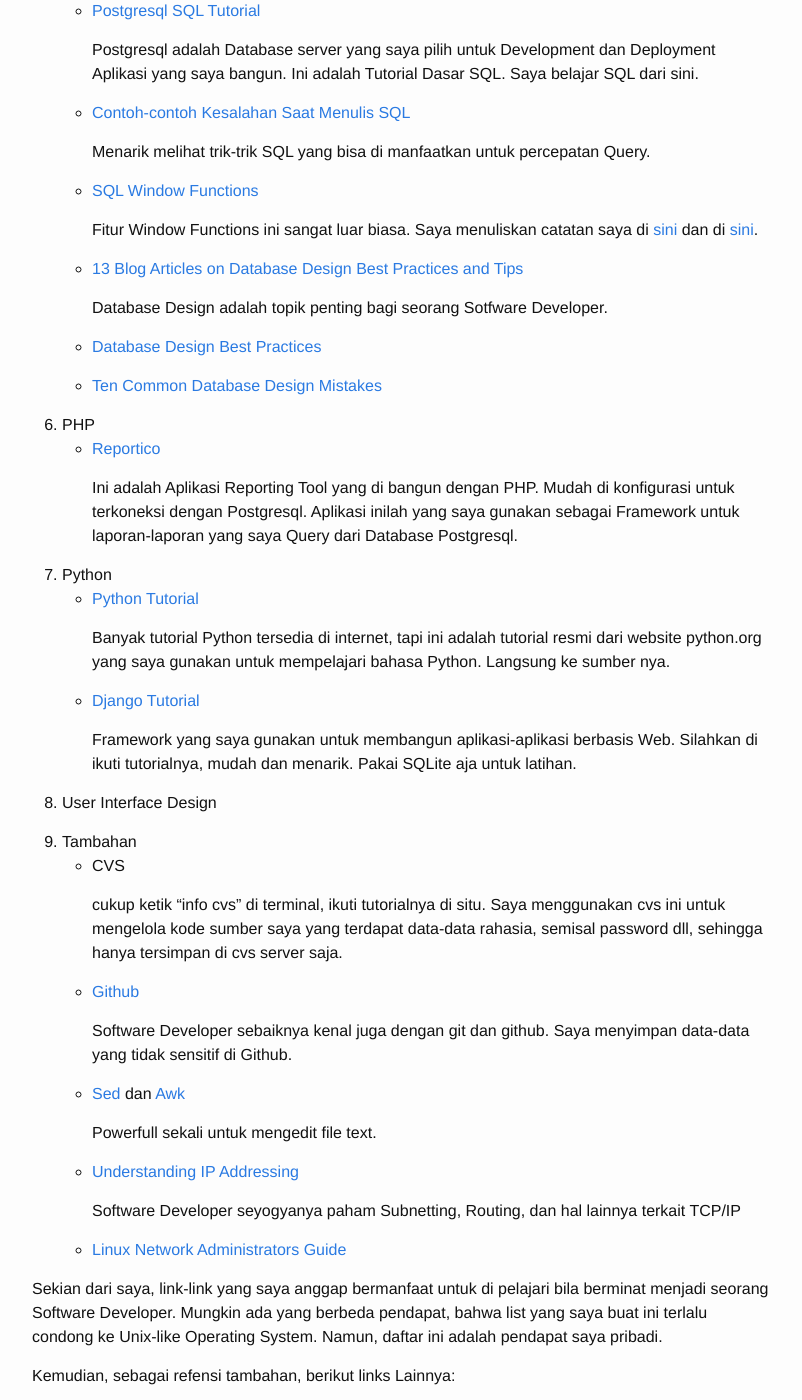
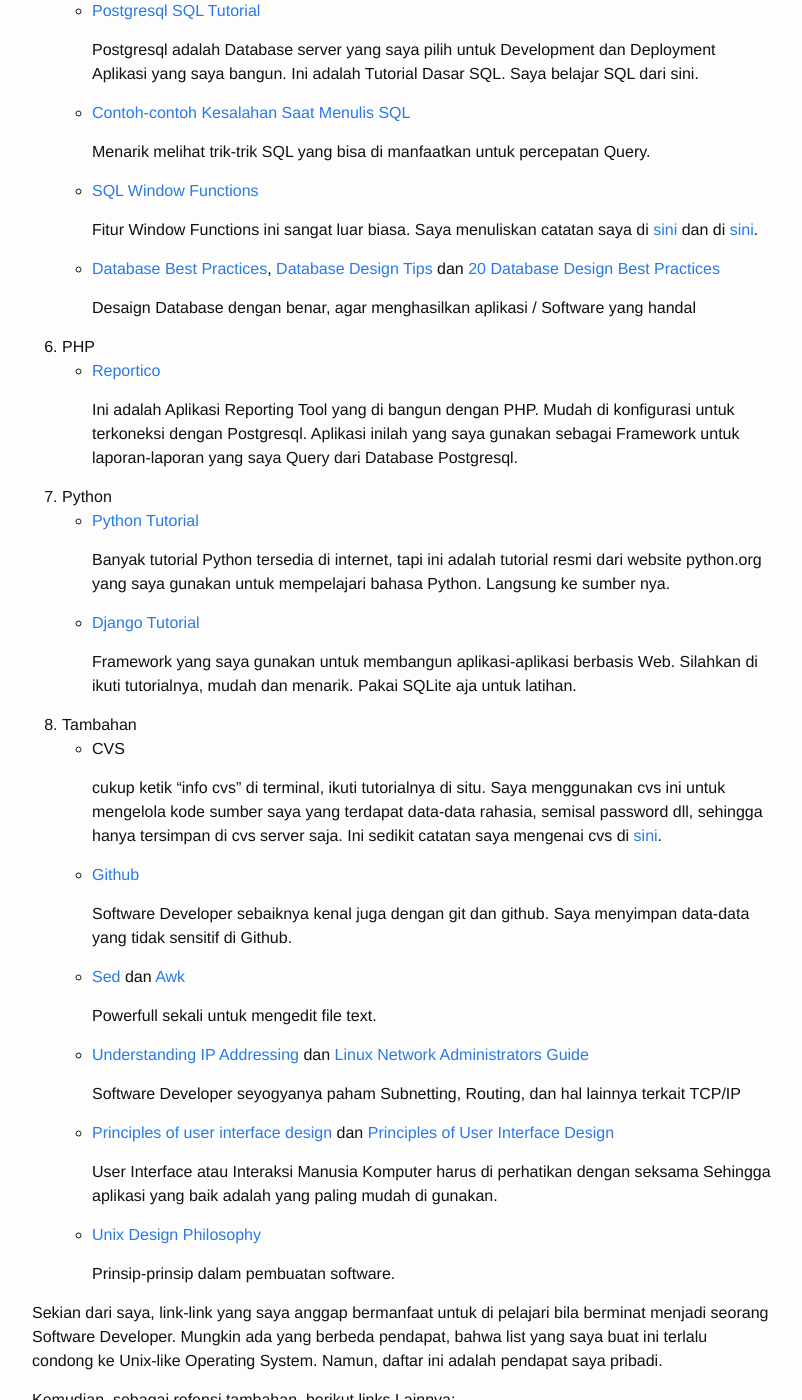
Before and after one commit to muntaza/muntaza.github.io, a Jekyll site: the page built from _posts/2018-12-30-belajar-mandiri-pemprograman.markdown, in a window 1280 px wide and 1400 px high, scrolled down 1731 px. Shown: the whole window, without its empty margins (238-1040 px from the left). Built offline with Jekyll 4.4.1, drawn with Linux system fonts in a browser that asks for light colours.

Commit message:
Perbaiki Catatan

```diff
--- a/_posts/2018-12-30-belajar-mandiri-pemprograman.markdown
+++ b/_posts/2018-12-30-belajar-mandiri-pemprograman.markdown
@@ -100,14 +100,11 @@
 	    dan di
 	    [sini](https://github.com/muntaza/Open_Persediaan/blob/master/perhitungan_persediaan.md).
 
-    -	[13 Blog Articles on Database Design Best Practices and Tips](https://www.vertabelo.com/blog/notes-from-the-lab/13-blog-articles-with-database-design-tips-and-best-practices)
+    -	[Database Best Practices](http://wiki.c2.com/?DatabaseBestPractices),
+    	[Database Design Tips](http://www.wisecoders.com/wisecoders_tips.html) dan
+    	[20 Database Design Best Practices](http://codebalance.blogspot.com/2011/07/20-database-design-best-practices.html)
 
-	    Database Design adalah topik penting bagi seorang Sotfware Developer.
-
-    -	[Database Design Best Practices](https://conceptainc.com/blog/10-database-design-best-practices/)
-
-    -	[Ten Common Database Design Mistakes](https://www.red-gate.com/simple-talk/sql/database-administration/ten-common-database-design-mistakes/)
-
+	    Desaign Database dengan benar, agar menghasilkan aplikasi / Software yang handal
 
 6.  PHP
     -	[Reportico](http://www.reportico.org/site2/index.php)
@@ -128,14 +125,13 @@
 	    di ikuti tutorialnya, mudah dan menarik. Pakai SQLite aja untuk latihan.
 
 
-8.  User Interface Design
-
-10. Tambahan
+9. Tambahan
     -	CVS
 
 	    cukup ketik "info cvs" di terminal, ikuti tutorialnya di situ. Saya menggunakan cvs
 	    ini untuk mengelola kode sumber saya yang terdapat data-data rahasia, semisal
-	    password dll, sehingga hanya tersimpan di cvs server saja.
+	    password dll, sehingga hanya tersimpan di cvs server saja. Ini sedikit catatan
+	    saya mengenai cvs di [sini](https://muntaza.wordpress.com/2010/04/22/bekerja-dengan-cvs/).
 
     -	[Github](https://guides.github.com/)
 
@@ -149,11 +145,21 @@
 
 
     -   [Understanding IP Addressing](http://pages.di.unipi.it/ricci/501302.pdf)
+	dan
+    	[Linux Network Administrators Guide](https://www.tldp.org/LDP/nag2/index.html)
 
 	    Software Developer seyogyanya paham Subnetting, Routing, dan hal lainnya
 	    terkait TCP/IP
 
-    -	[Linux Network Administrators Guide](https://www.tldp.org/LDP/nag2/index.html)
+    -	[Principles of user interface design](https://en.wikipedia.org/wiki/Principles_of_user_interface_design)
+	dan [Principles of User Interface Design](http://bokardo.com/principles-of-user-interface-design/)
+
+	    User Interface atau Interaksi Manusia Komputer harus di perhatikan dengan seksama
+	    Sehingga aplikasi yang baik adalah yang paling mudah di gunakan.
+
+    -	[Unix Design Philosophy](http://wiki.c2.com/?UnixDesignPhilosophy)
+
+	    Prinsip-prinsip dalam pembuatan software.
 
 Sekian dari saya, link-link yang saya anggap bermanfaat untuk di pelajari bila berminat
 menjadi seorang Software Developer. Mungkin ada yang berbeda pendapat, bahwa list yang saya
```
